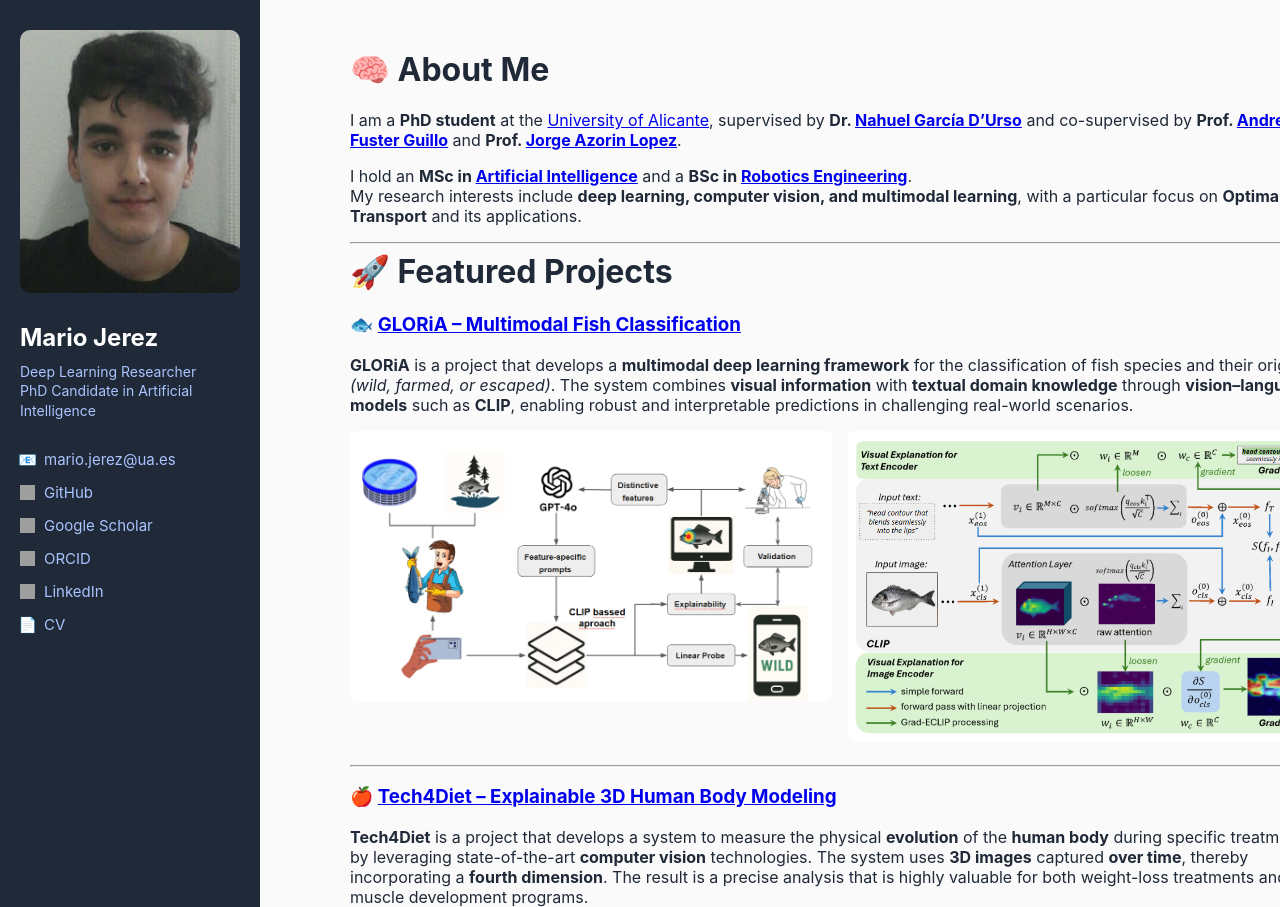
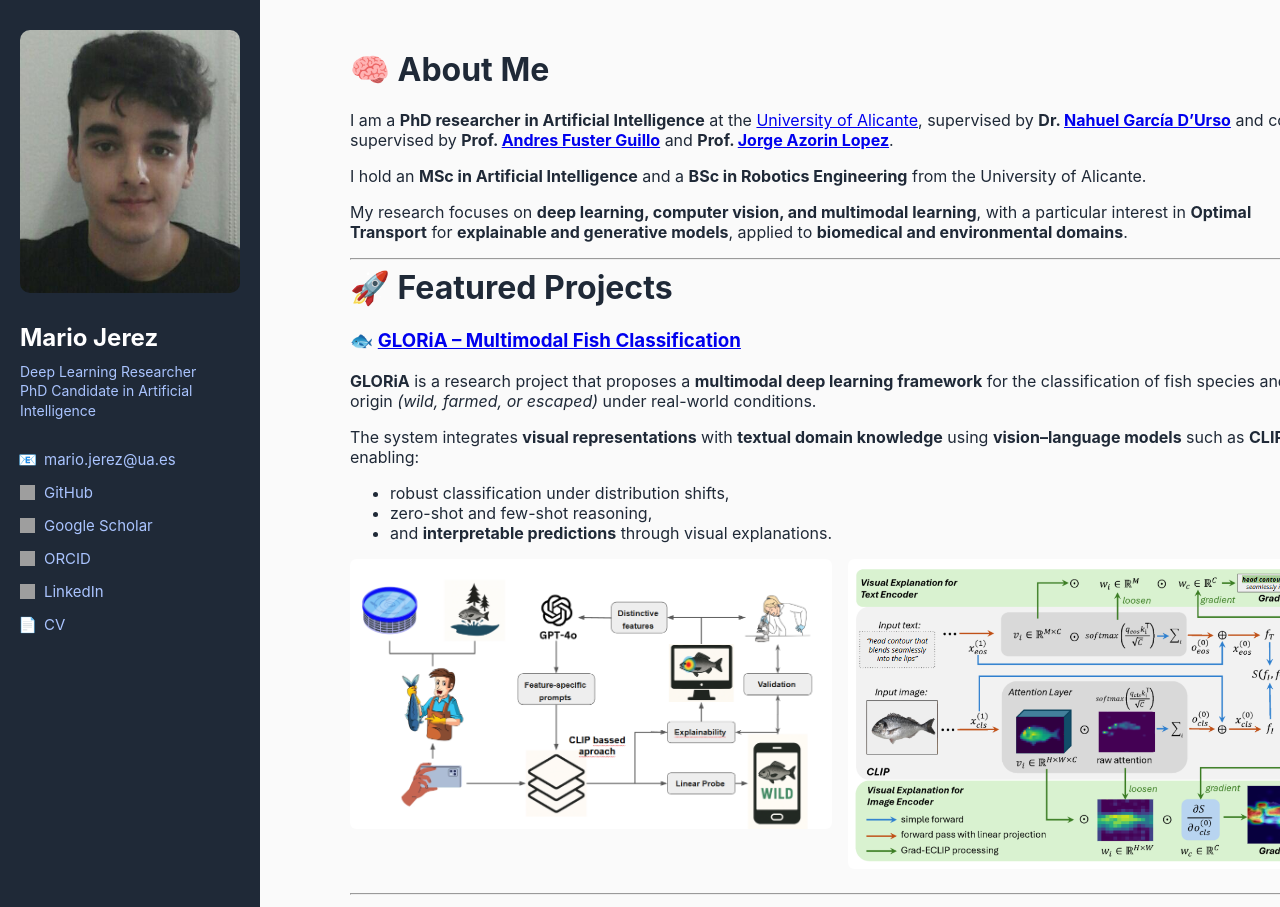
Before and after one commit to Mariojt72/Mariojt72.github.io, a Jekyll site: the page built from index.md, in a window 1280 px wide and 1400 px high, cut to the strip 0-907 px from the top of the window. Built offline with Jekyll 4.4.1, drawn with Linux system fonts in a browser that asks for light colours; some of the changed text lies outside the part shown; grey boxes are pictures that could not be loaded.

Commit message:
Update index.md

```diff
--- a/index.md
+++ b/index.md
@@ -5,19 +5,24 @@ title: "Portfolio – Mario Jerez"
 
 # 🧠 About Me
 
-I am a **PhD student** at the [University of Alicante](https://www.ua.es/en/index.html), supervised by **Dr. [Nahuel García D'Urso](https://cvnet.cpd.ua.es/curriculum-breve/es/garcia-d-urso-nahuel-emiliano/108306)** and co-supervised by **Prof. [Andres Fuster Guillo](https://cvnet.cpd.ua.es/curriculum-breve/en/fuster-guillo-andres/10095)** and **Prof. [Jorge Azorin Lopez](https://cvnet.cpd.ua.es/curriculum-breve/en/azorin-lopez-jorge/9826)**.
+I am a **PhD researcher in Artificial Intelligence** at the [University of Alicante](https://www.ua.es/en/index.html), supervised by **Dr. [Nahuel García D'Urso](https://cvnet.cpd.ua.es/curriculum-breve/es/garcia-d-urso-nahuel-emiliano/108306)** and co-supervised by **Prof. [Andres Fuster Guillo](https://cvnet.cpd.ua.es/curriculum-breve/en/fuster-guillo-andres/10095)** and **Prof. [Jorge Azorin Lopez](https://cvnet.cpd.ua.es/curriculum-breve/en/azorin-lopez-jorge/9826)**.
 
-I hold an **MSc in [Artificial Intelligence](https://web.ua.es/es/masteres/inteligencia-artificial/)** and a **BSc in [Robotics Engineering](https://web.ua.es/es/grados/grado-en-ingenieria-robotica/)**.
-My research interests include **deep learning, computer vision, and multimodal learning**, with a particular focus on **Optimal Transport** and its applications.
+I hold an **MSc in Artificial Intelligence** and a **BSc in Robotics Engineering** from the University of Alicante.
 
-
+My research focuses on **deep learning, computer vision, and multimodal learning**, with a particular interest in **Optimal Transport** for **explainable and generative models**, applied to **biomedical and environmental domains**.
 
 ---
 
 # 🚀 Featured Projects
 
 ### 🐟 [GLORiA – Multimodal Fish Classification](https://github.com/Tech4DLab/GLORIA)
-**GLORiA** is a project that develops a **multimodal deep learning framework** for the classification of fish species and their origin *(wild, farmed, or escaped)*. The system combines **visual information** with **textual domain knowledge** through **vision–language models** such as **CLIP**, enabling robust and interpretable predictions in challenging real-world scenarios.
+
+**GLORiA** is a research project that proposes a **multimodal deep learning framework** for the classification of fish species and their origin *(wild, farmed, or escaped)* under real-world conditions.
+
+The system integrates **visual representations** with **textual domain knowledge** using **vision–language models** such as **CLIP**, enabling:
+- robust classification under distribution shifts,
+- zero-shot and few-shot reasoning,
+- and **interpretable predictions** through visual explanations.
 
 <div class="gloria-images">
   <img src="https://raw.githubusercontent.com/Mariojt72/Mariojt72.github.io/main/assets/github2.png"
@@ -29,7 +34,12 @@ My research interests include **deep learning, computer vision, and multimodal l
 ---
 
 ### 🍎 [Tech4Diet – Explainable 3D Human Body Modeling](https://github.com/Tech4DLab)
-**Tech4Diet** is a project that develops a system to measure the physical **evolution** of the **human body** during specific treatments by leveraging state-of-the-art **computer vision** technologies. The system uses **3D images** captured **over time**, thereby incorporating a **fourth dimension**. The result is a precise analysis that is highly valuable for both weight-loss treatments and muscle development programs.
+**Tech4Diet** is a project that develops a system to measure the physical **evolution** of the **human body** during specific treatments by leveraging state-of-the-art **computer vision** technologies. The system uses **3D images** captured **over time**, thereby incorporating a **fourth dimension**. The result is a precise analysis that is highly valuable for both weight-loss treatments and muscle development programs. The last project actualization focused on the **analysis and prediction of human body evolution** during dietary or physical treatments.
+
+The system leverages **3D body reconstructions captured over time**, enabling **4D modeling** of shape changes. By combining computer vision and machine learning techniques, Tech4Diet provides:
+- precise quantification of body shape evolution,
+- interpretable analysis of morphological changes,
+- and predictive insights for **weight-loss and muscle development programs**.
 
 <div class="project-video">
   <video controls preload="metadata">
@@ -165,7 +175,7 @@ My research interests include **deep learning, computer vision, and multimodal l
 <div class="skill ai">
   <span class="skill-name">Foundation & Vision-Language Models (CLIP, VLMs)</span>
   <div class="skill-bar">
-    <div class="skill-level" style="width: 65%"></div>
+    <div class="skill-level" style="width: 75%"></div>
   </div>
 </div>
 
```
Also changed, not shown: other parts of index.md (+1 -1 lines).
